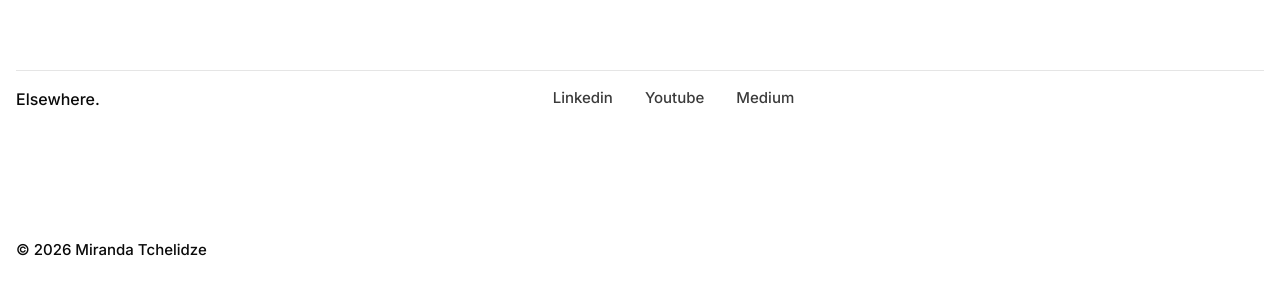
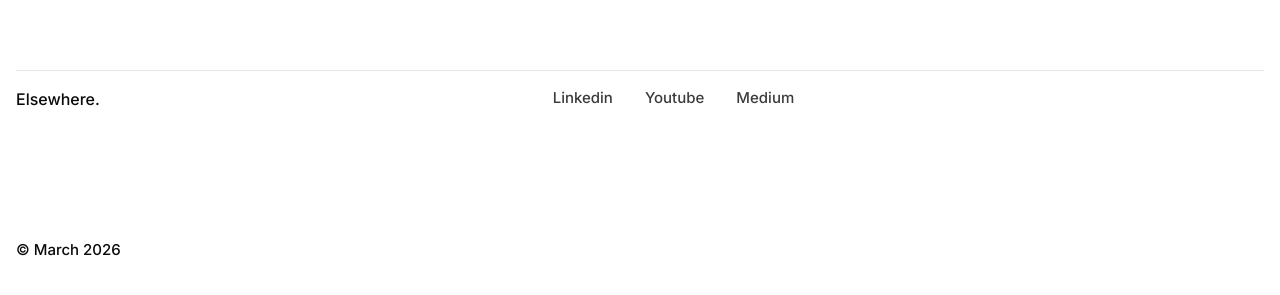
Before and after one commit to Mitchelidze/mithcelidze.com, a Next.js app: page / in a window 1280 px wide. Shown: the part 2398-2693 px from the top of the page. Built offline with nearby package versions, Linux system fonts and the light colour scheme.

Commit message:
feat: implement contact button with copy-to-clipboard toast, update avatar image source, and refine page footer details.

```diff
--- a/app/page.tsx
+++ b/app/page.tsx
@@ -72,13 +72,13 @@ export default function Page() {
       <BlogSection />
 
       {/* Elsewhere & Footer */}
-      <div className="grid grid-cols-1 md:grid-cols-12 gap-8 md:gap-8 lg:gap-10 w-full mt-16 md:mt-24 mb-12 border-t border-border pt-4">
+      <div className="grid grid-cols-1 md:grid-cols-12 gap-8 md:gap-8 lg:gap-10 w-full mt-16 md:mt-24 border-t border-border pt-4">
         <div className="md:col-span-4 lg:col-span-5 pr-6 md:pr-8 lg:pr-10 flex flex-col justify-between">
           <h2 className="text-base font-medium text-foreground">
             Elsewhere.
           </h2>
           <div className="hidden md:block mt-24 md:mt-32 font-medium text-[15px] text-foreground">
-            © 2026 Miranda Tchelidze
+            © March 2026
           </div>
         </div>
         <div className="md:col-span-8 lg:col-span-7 pr-6 md:pr-8 lg:pr-10 flex flex-col">
@@ -90,7 +90,7 @@ export default function Page() {
             ))}
           </div>
           <div className="md:hidden mt-24 md:mt-32 font-medium text-[15px] text-foreground">
-            © 2026 Miranda Tchelidze
+            © March 2026
           </div>
         </div>
       </div>
--- a/components/about-section.tsx
+++ b/components/about-section.tsx
@@ -26,7 +26,7 @@ export function AboutSection() {
         <div className="relative w-1/2">
           <Avatar className="w-32 h-32">
             <AvatarImage
-              src="https://media.licdn.com/dms/image/v2/D4D35AQEgjazBf4RcGg/profile-framedphoto-shrink_400_400/B4DZzHryEsHwAc-/0/1772876669519?e=1773601200&v=beta&t=C2jwfUProcvpZ4FC3VLLnyGAi7hTrsmlANxlZeMKkQU"
+              src="https://i.ibb.co/fGNzsRMz/mirandaimage.jpg"
               alt="Miranda"
               className="w-full h-full object-cover"
             />
@@ -40,23 +40,6 @@ export function AboutSection() {
             <TabsTrigger value="List" className="text-base">List</TabsTrigger>
             <TabsTrigger value="Timeline" className="text-base">Timeline</TabsTrigger>
           </TabsList>
-
-          {/* Length Controls */}
-          {/* <div className="flex items-center gap-4 text-muted-foreground mr-1">
-            <span className="text-lg text-foreground font-medium">Length</span>
-            <ButtonGroup
-              orientation="horizontal"
-              aria-label="Length controls"
-              className="h-fit"
-            >
-              <Button variant="outline" size="icon" className="h-8 w-8 text-foreground/80">
-                <MinusIcon strokeWidth={1.5} className="h-4 w-4" />
-              </Button>
-              <Button variant="outline" size="icon" className="h-8 w-8 text-foreground/80">
-                <PlusIcon strokeWidth={1.5} className="h-4 w-4" />
-              </Button>
-            </ButtonGroup>
-          </div> */}
         </div>
 
         {/* Content Area */}
```
